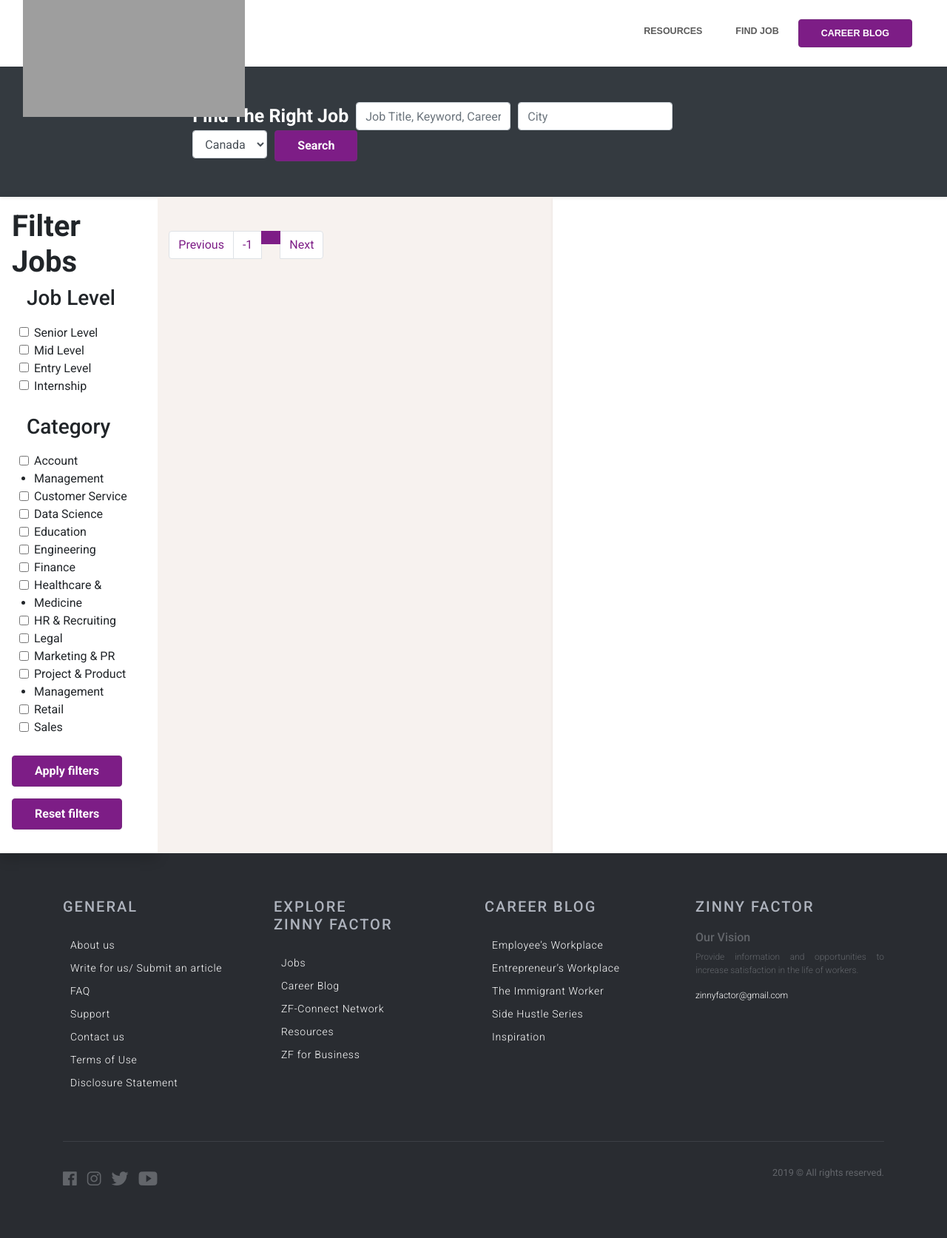
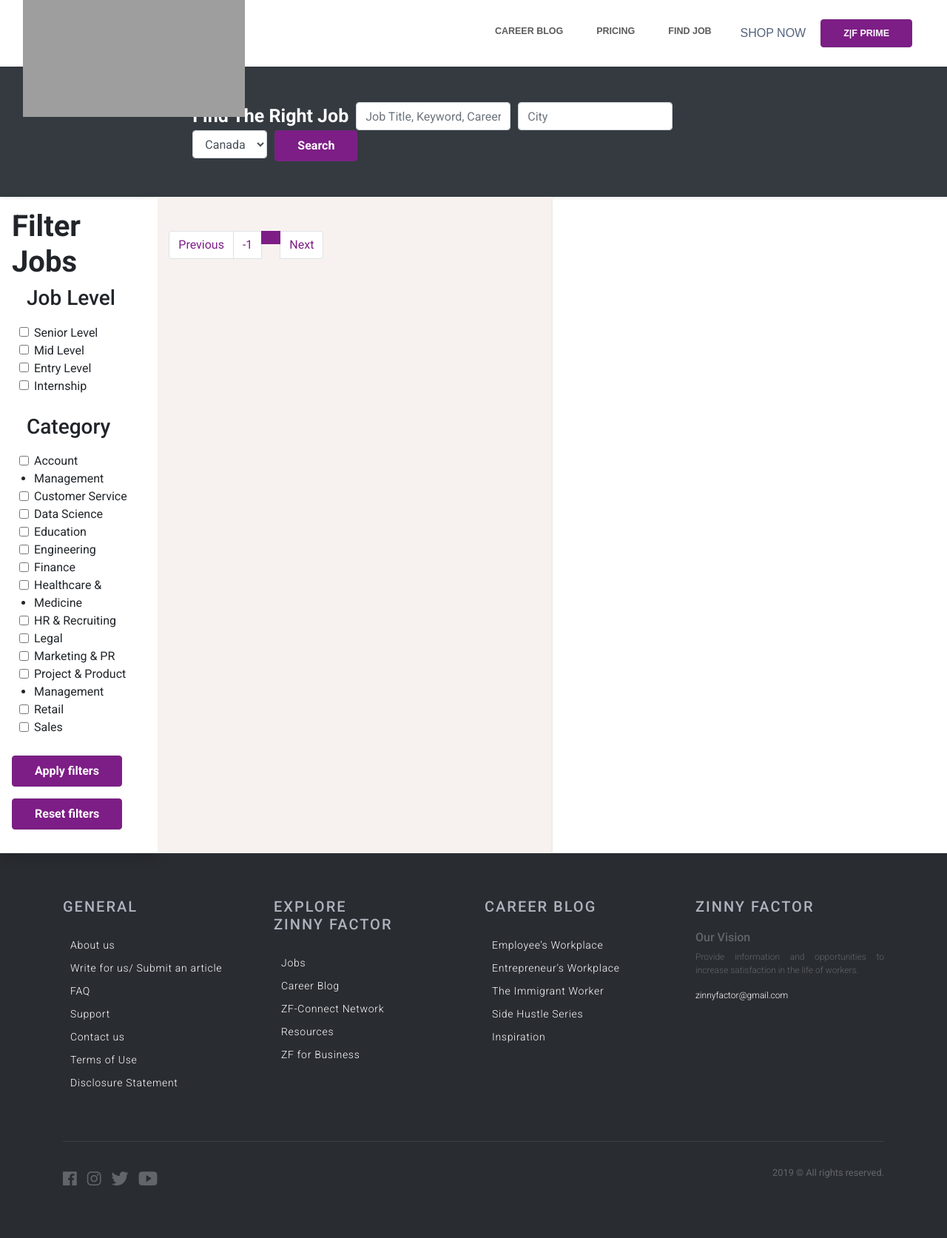
Before and after one commit to obaallen/zinnyfactor, a Django app: page / in a window 1280 px wide. Shown: the whole page at 74% size. Run offline with Django 3.2, Linux system fonts and the light colour scheme; data that the repository does not hold is empty; some libraries are stand-ins or nearby versions; grey boxes are pictures that could not be loaded.

Commit message:
update header

```diff
--- a/jobs/templates/jobs/base.html
+++ b/jobs/templates/jobs/base.html
@@ -43,9 +43,11 @@
       </div>
       <div class="col-sm-7 p-3 justifylogin">
         <div class="col-sm inline">
-          <a href="https://zinnyfactor.com/blog/resources/" class="btn btn-outline-mybtn" role="button" aria-pressed="true">RESOURCES</a>
+          <a href="https://zinnyfactor.com/blog/" class="btn btn-outline-mybtn" role="button" aria-pressed="true">CAREER BLOG</a>
+          <a href="https://zinnyfactor.com/blog/pricing" class="btn btn-outline-mybtn" role="button" aria-pressed="true">PRICING</a>
           <a href="https://jobs.zinnyfactor.com" class="btn btn-outline-mybtn" role="button" aria-pressed="true">FIND JOB</a>
-          <a href="https://zinnyfactor.com/blog/" class="btn btn-mybtn" role="button">CAREER BLOG</a>
+          <a href="https://beatztime.com/" class="btn btn-mybotn" role="button" aria-pressed="true">SHOP NOW</a>
+          <a href="https://zinnyfactor.com/blog/zf-prime/" class="btn btn-mybtn" role="button">Z|F PRIME</a>
         </div>
       </div>
     </div>
```
